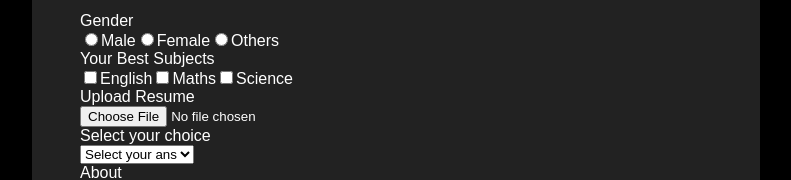
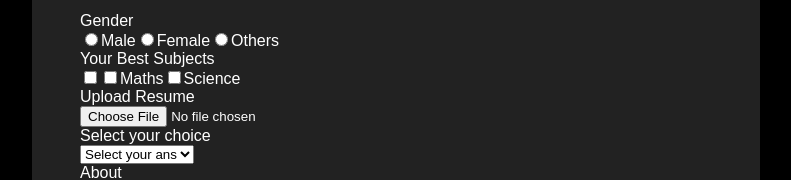
Before and after one commit to techieshruti/React_Project_Based_Learning, a React (Vite) app in the folder Project-01-submission-form/: page / in a window 1280 px wide. Shown: the part 420-600 px from the top of the page, without its empty margins (244-1035 px from the left). Built offline with nearby package versions, Linux system fonts and the light colour scheme.

Commit message:
added buttons

```diff
--- a/Project-01-submission-form/src/App.jsx
+++ b/Project-01-submission-form/src/App.jsx
@@ -23,7 +23,6 @@ const App = () => {
       <div>
       <label >Your Best Subjects</label><br/>
       <input type='checkbox'id='English'/>
-      <label for="English">English</label>
       <input type='checkbox' id='math'/>
       <label for="math">Maths</label>
       <input type='checkbox' id='science'/>
```
